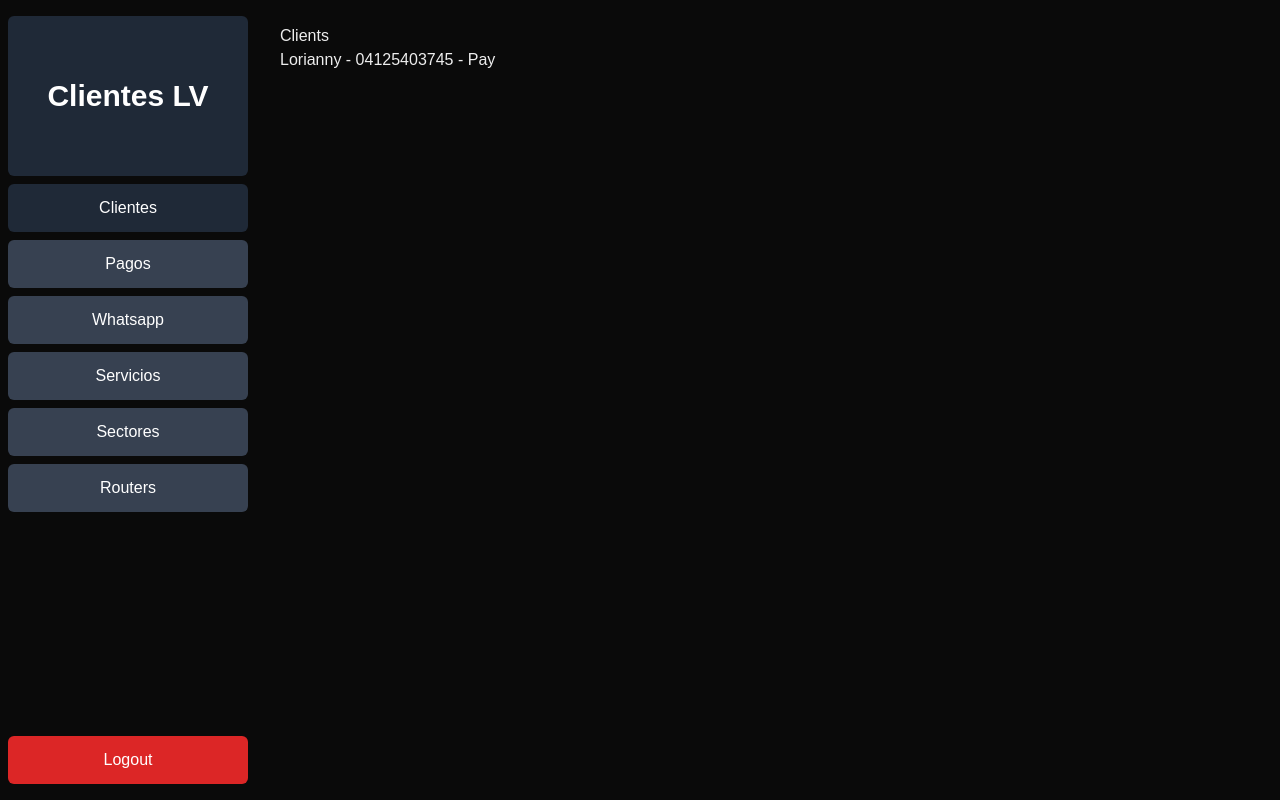
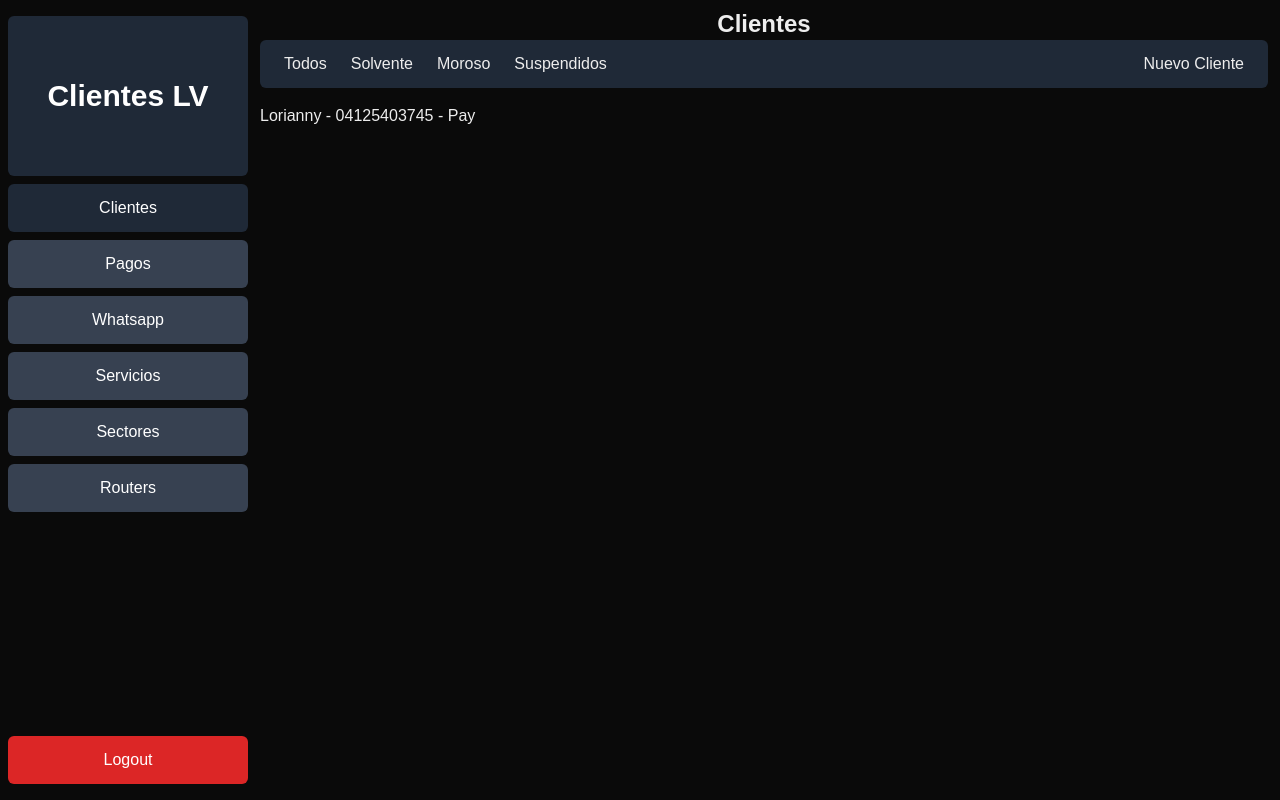
Before and after one commit to Heizahn/client_manager, a Next.js app: page /dashboard/clients in a window 1280 px wide. Built offline with nearby package versions, Linux system fonts and the light colour scheme.

Commit message:
estructura de la page cliente

```diff
--- a/app/dashboard/clients/page.tsx
+++ b/app/dashboard/clients/page.tsx
@@ -9,8 +9,33 @@ const clients = [
 
 export default function Page() {
 	return (
+		<div className='flex flex-col md:overflow-hidden'>
+			<div className='flex flex-row justify-center items-center '>
+				<h2 className='text-center text-2xl font-bold'>Clientes</h2>
+			</div>
+			<div className='flex flex-row justify-between items-center p-3 rounded-md bg-gray-800'>
+				<div className='flex flex-row '>
+					<button className='hover:underline underline-offset-4 px-3 transition-all duration-300 ease-linear'>
+						Todos
+					</button>
+					<button className='hover:underline underline-offset-4 px-3 transition-all duration-300 ease-linear'>
+						Solvente
+					</button>
+					<button className='hover:underline underline-offset-4 px-3 transition-all duration-300 ease-linear'>
+						Moroso
+					</button>
+					<button className='hover:underline underline-offset-4 px-3 transition-all duration-300 ease-linear'>
+						Suspendidos
+					</button>
+				</div>
 				<div>
-			<h2>Clients</h2>
+					<button className='hover:underline underline-offset-4 px-3 transition-all duration-300 ease-linear'>
+						Nuevo Cliente
+					</button>
+				</div>
+			</div>
+			<div className='mt-4'>
+				<div>
 					<ul>
 						{clients.map((client) => (
 							<li key={client.phone_number}>
@@ -20,5 +45,7 @@ export default function Page() {
 						))}
 					</ul>
 				</div>
+			</div>
+		</div>
 	);
 }
--- a/app/dashboard/layout.tsx
+++ b/app/dashboard/layout.tsx
@@ -8,8 +8,8 @@ export default function Layout({ children }: { children: React.ReactNode }) {
 			<div className='w-full flex-none md:w-64'>
 				<SideNav />
 			</div>
-			<div className='flex-grow p-6 pt-0 md:overflow-y-auto md:p12'>
-				<div className='w-full pt-6'>{children}</div>
+			<div className='flex-grow pl-1 pr-3 pt-0 md:overflow-y-auto '>
+				<div className='w-full pt-2'>{children}</div>
 			</div>
 		</div>
 	);
@@ -27,7 +27,7 @@ function SideNav() {
 			<div className='flex grow flex-row justify-between space-x-2 md:flex-col md:space-x-0 md:space-y-2'>
 				<NavLinks />
 				{/* <div className='hidden h-auto w-full grow rounded-md bg-gray-50 md:block'></div> */}
-				<div>
+				<div className=''>
 					<ButtonLogout />
 				</div>
 			</div>
```
Lines whose indentation alone changed are shown as unchanged.
